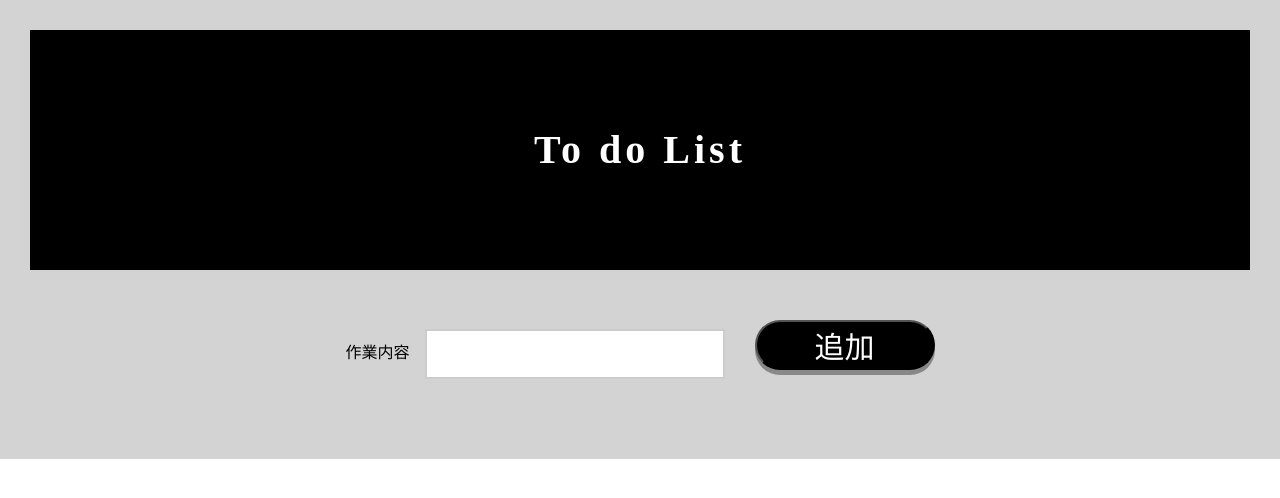
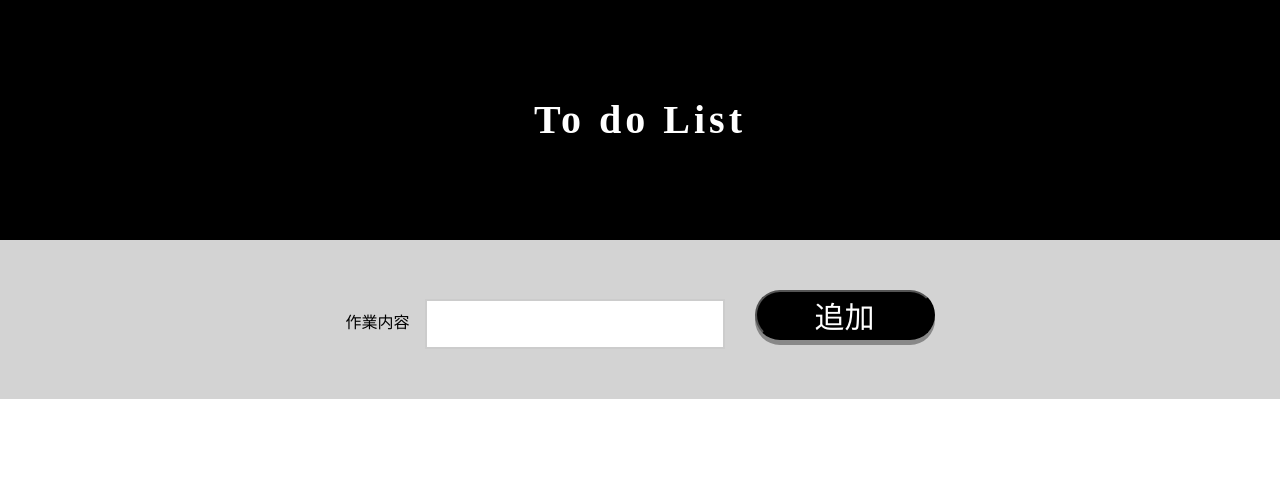
Before and after one commit to hipchin/react_hw_inoue, a React (Create React App) app: page / in a window 1280 px wide. Shown: the top 498 px of the page. Built offline with nearby package versions, Linux system fonts and the light colour scheme.

Commit message:
AppWrapprのpadding修正

```diff
--- a/src/App.js
+++ b/src/App.js
@@ -10,7 +10,7 @@ const AppWrapper = styled.div`
   align-items: center;
   flex-direction: column;
   background-color: lightgray;
-  padding: 30px;
+  padding: 30px　0;
 `;
 
 export default function App() {
```
